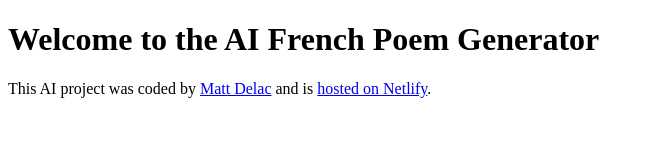
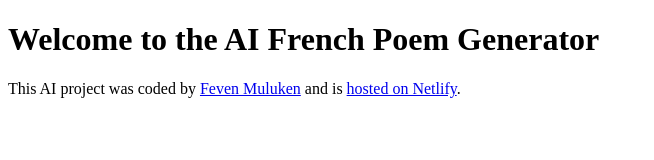
Before and after one commit to feven-5/Pome-generator, a plain HTML site: page index.html in a window 1280 px wide. Shown: the whole page, without its empty margins (0-654 px from the left). Drawn offline with Linux system fonts and the light colour scheme.

Commit message:
initial commit

```diff
--- a/index.html
+++ b/index.html
@@ -9,7 +9,7 @@
 
     <footer>
       This AI project was coded by
-      <a href="https://github.com/feven-5/Pome-generator" target="_blank">Matt Delac</a>
+      <a href="https://github.com/feven-5/Pome-generator" target="_blank">Feven Muluken</a>
       and is
       <a href="https://idyllic-conkies-4ed312.netlify.app/" target="_blank">hosted on Netlify</a>.
     </footer>
```
